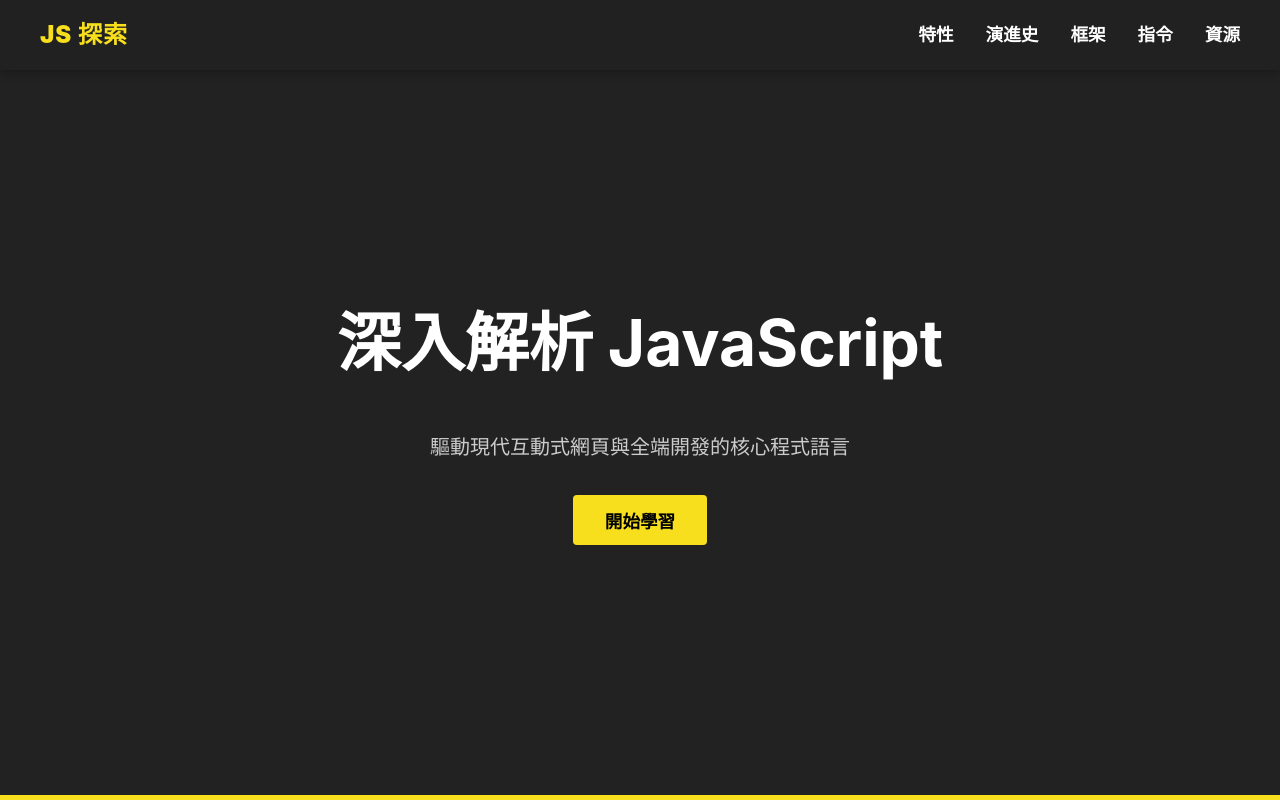
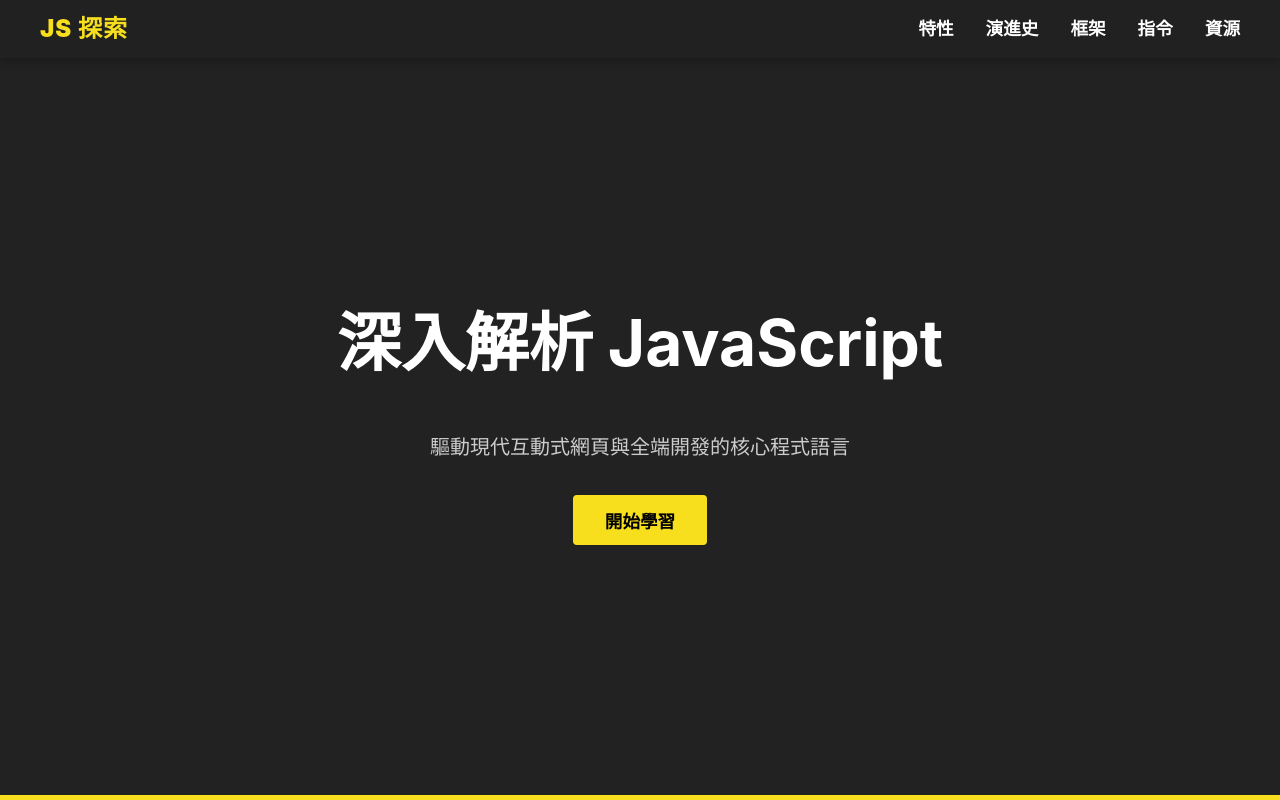
Before and after one commit to ZhaoHong04126/JavaScript, a React (Vite) app: page / in a window 1280 px wide. Built offline with nearby package versions, Linux system fonts and the light colour scheme.

Commit message:
第四次提交

```diff
--- a/src/App.css
+++ b/src/App.css
@@ -34,7 +34,7 @@
   display: flex;
   justify-content: space-between;
   align-items: center;
-  padding: 1rem 2.5rem;
+  padding: 0.6rem 2.5rem;
   box-sizing: border-box;
   z-index: 1000;
   box-shadow: 0 2px 10px rgba(0, 0, 0, 0.3);
--- a/src/index.css
+++ b/src/index.css
@@ -3,7 +3,7 @@
   padding: 0;
   width: 100%;
   height: 100%;
-  overflow-x: hidden; /* 防止出現左右橫向捲軸 */
+  overflow-x: hidden;
 }
 
 #root {
```
